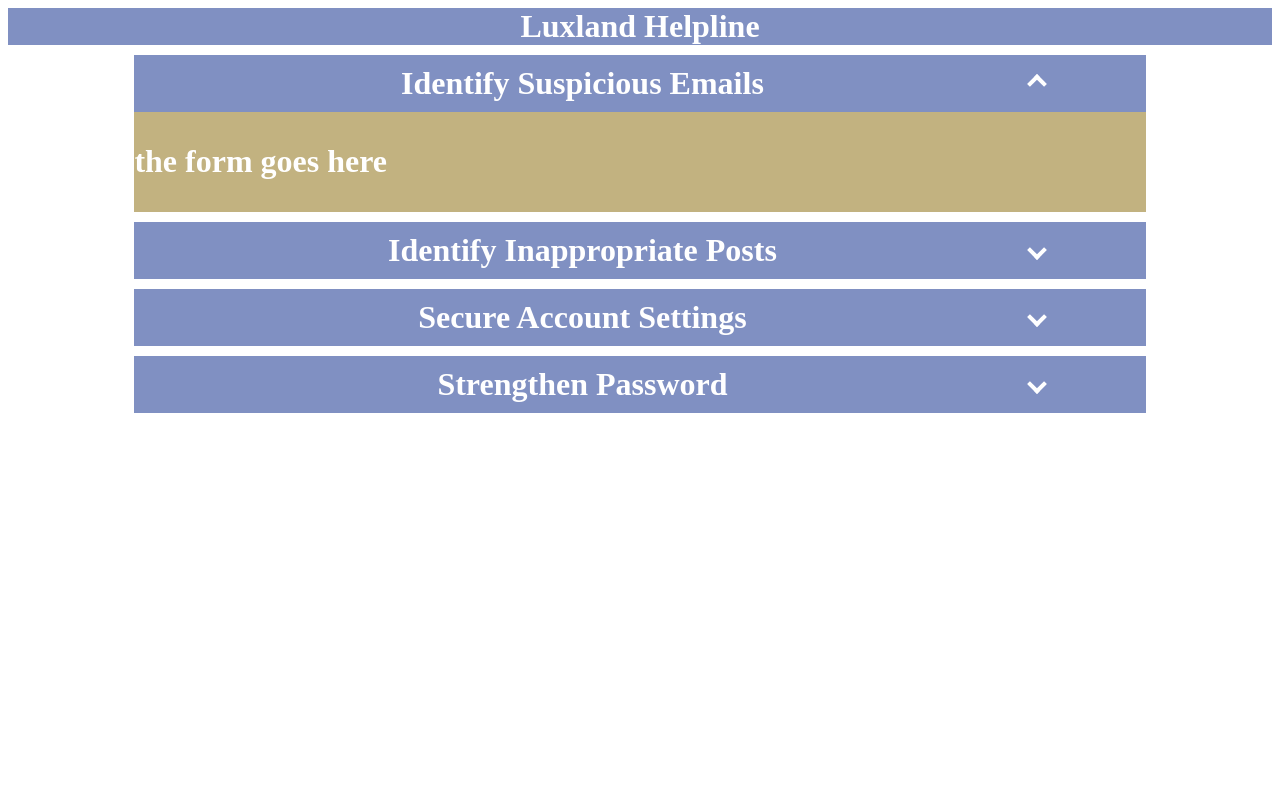
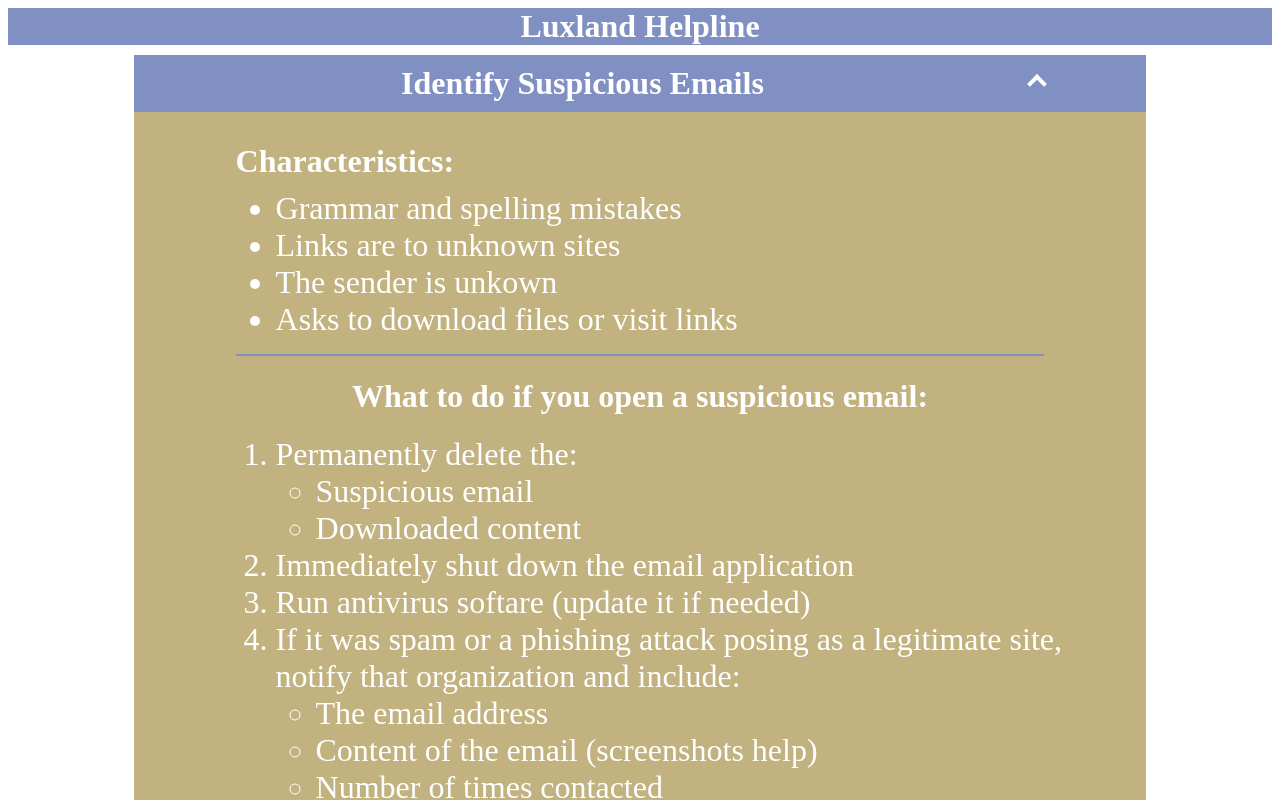
Before and after one commit to Hidden-Bug-0x1/csec-help-guide, a React (Create React App) app in the folder ui/: page / in a window 1280 px wide. Both pictures are taken after a click on the element "Identify Suspicious Emails". Shown: the top 800 px of the page. Built offline with nearby package versions, Linux system fonts and the light colour scheme.

Commit message:
Added content to SuspiciousEmail

```diff
--- a/ui/src/App.css
+++ b/ui/src/App.css
@@ -14,6 +14,19 @@
 
 .tab-l {
 	margin-left: 10%;
+}
+
+a {
+	font-size: 2em;
+	text-decoration: none;
+	color: var(--primary);
+	font-weight: bold;
+}
+a:hover {
+	background-color: rgba(100, 100, 100, 0.2);
+}
+a:active {
+	color: var(--info);
 }
 
 li {
@@ -119,21 +132,43 @@ li {
 .mb-0 {
 	margin-bottom: 0;
 }
+.mb-1 {
+	margin-bottom: 5px;
+}
+.mb-2 {
+	margin-bottom: 10px;
+}
+.mb-3 {
+	margin-bottom: 15px;
+}
 .m-1 {
 	margin: 5px;
 }
 .m-2 {
 	margin: 10px;
 }
+.p-2 {
+	padding: 10px;
+}
 .px-3 {
 	padding: 0px 15px;
+}
+.mx-3 {
+	margin-left: 15px;
+	margin-right: 15px;
 }
 
 .center {
 	display: flex;
 	flex-direction: row;
+	justify-content: center;
 	align-self: center;
-	justify-content: center;
+}
+
+.middle {
+	display: flex;
+	flex-direction: row;
+	align-self: center;
 }
 
 .flex-col {
--- a/ui/src/App.js
+++ b/ui/src/App.js
@@ -12,6 +12,8 @@ import SuspiciousEmailPage from './pages/SuspiciousEmailPage';
 import InappropriatePost from './pages/InappropriatePost';
 import InsecureAccount from './pages/InsecureAccount';
 import WeakPassword from './pages/WeakPassword';
+import SocialEngineering from './pages/SocialEngineering';
+import Miscellaneous from './pages/Miscellaneous';
 
 function App() {
 	return (
@@ -31,6 +33,12 @@ function App() {
 			<Heading title='Strengthen Password' id={4}>
 				<WeakPassword />
 			</Heading>
+			<Heading title='Identify Social Engineering Attacks' id={5}>
+				<SocialEngineering />
+			</Heading>
+			<Heading title='Other Tips' id={6}>
+				<Miscellaneous />
+			</Heading>
 		</>
 	);
 }
--- a/ui/src/pages/InappropriatePost.js
+++ b/ui/src/pages/InappropriatePost.js
@@ -3,8 +3,8 @@ import React from 'react';
 const InappropriatePost = () => {
 	return (
 		<div className='card bg-secondary flex-col'>
-			<h1 className='tab-l'>Characteristics:</h1>
-			<ul className='tab-l mt-0'>
+			<h1 className='tab-l mb-0'>Characteristics:</h1>
+			<ul className='tab-l mt-2'>
 				<li>Contains, or tags, people without their consent</li>
 				<li>
 					Reveals <span style={{ textDecoration: 'underline' }}>P</span>
@@ -22,6 +22,7 @@ const InappropriatePost = () => {
 				<li>Reveals future plans</li>
 				<li>Spreads rumors</li>
 				<li>Is emotionally damaging to others</li>
+				<li>Reveals habits and routines</li>
 			</ul>
 		</div>
 	);
--- /dev/null
+++ b/ui/src/pages/Miscellaneous.js
@@ -0,0 +1,11 @@
+import React from 'react';
+
+const Miscellaneous = () => {
+	return (
+		<div className='card bg-secondary'>
+			<h1>other tips and tricks to keep in mind</h1>
+		</div>
+	);
+};
+
+export default Miscellaneous;
--- /dev/null
+++ b/ui/src/pages/SocialEngineering.js
@@ -0,0 +1,11 @@
+import React from 'react';
+
+const SocialEngineering = () => {
+	return (
+		<div className='card bg-secondary flex-col'>
+			<h1>Please avoid it!!!</h1>
+		</div>
+	);
+};
+
+export default SocialEngineering;
--- a/ui/src/pages/SuspiciousEmailPage.js
+++ b/ui/src/pages/SuspiciousEmailPage.js
@@ -2,8 +2,54 @@ import React from 'react';
 
 const SuspiciousEmailPage = () => {
 	return (
-		<div className='card bg-secondary'>
-			<h1>the form goes here</h1>
+		<div className='card bg-secondary flex-col'>
+			{/* main content */}
+			<div className='tab-l'>
+				<h1 className='mb-0'>Characteristics:</h1>
+				<ul className='mt-2'>
+					<li>Grammar and spelling mistakes</li>
+					<li>Links are to unknown sites</li>
+					<li>The sender is unkown</li>
+					<li>Asks to download files or visit links</li>
+				</ul>
+			</div>
+
+			<div className='line center' />
+			<h1 className='center'>What to do if you open a suspicious email:</h1>
+			<ol className='tab-l mt-0'>
+				<li>Permanently delete the:</li>
+				<ul>
+					<li>Suspicious email</li>
+					<li>Downloaded content</li>
+				</ul>
+				<li>Immediately shut down the email application</li>
+				<li>Run antivirus softare (update it if needed)</li>
+				<li>
+					If it was spam or a phishing attack posing as a legitimate site,{' '}
+					<br /> notify that organization and include:
+				</li>
+				<ul>
+					<li>The email address</li>
+					<li>Content of the email (screenshots help)</li>
+					<li>Number of times contacted</li>
+					<li>Links or files attached</li>
+				</ul>
+			</ol>
+
+			<div className='line center' />
+			<h1 className='center'>Validate the quality of a file you downloaded:</h1>
+			<span className='center'>
+				<h1 className='mx-3 mt-0 mb-2 middle p-2'>Visit:</h1>
+				<a
+					className='mt-0 mb-2 middle p-2'
+					style={{ borderRadius: '5%' }}
+					href='https://www.virustotal.com'
+					target='_blank'
+					rel='noreferrer'
+				>
+					Virus Total
+				</a>
+			</span>
 		</div>
 	);
 };
```
